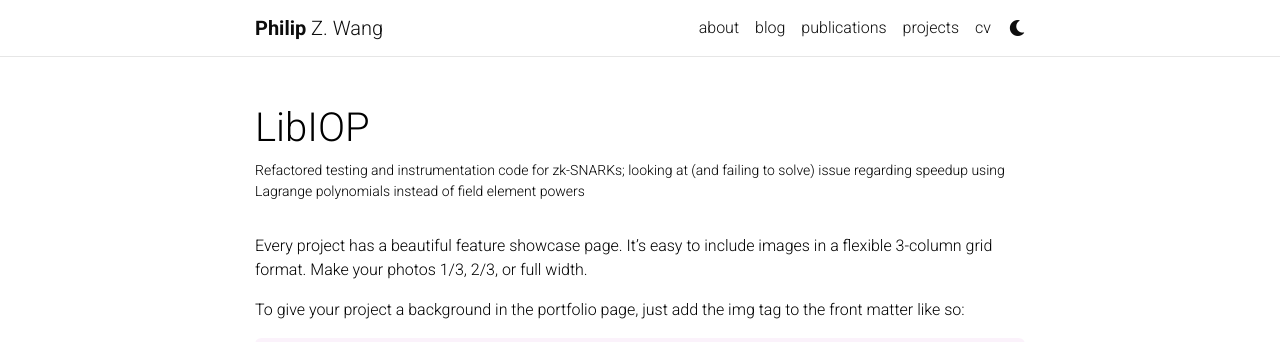
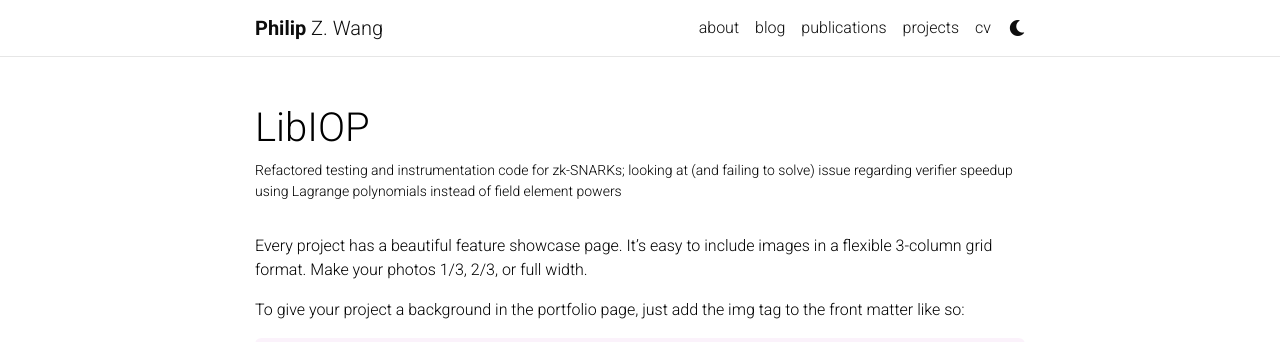
Before and after one commit to pwang00/pwang00.github.io, a Jekyll site: the page built from _projects/8_project.md, in a window 1280 px wide and 900 px high. Shown: the top 342 px of the window. Built offline with Jekyll 4.4.1, drawn with Linux system fonts in a browser that asks for light colours; comment, search, counter and statistics services are not loaded; a style sheet for code colours, icons or effects is not loaded.

```diff
--- a/_config.yml
+++ b/_config.yml
@@ -72,7 +72,7 @@ dblp_url: # your DBLP profile url
 stackoverflow_id: #your stackoverflow id
 
 contact_note: >
-  You can even add a little note about which of these is the best way to reach you.
+  Have any questions?  Feel free to contact me by email or follow + DM me on Twitter :)
 
 # -----------------------------------------------------------------------------
 # Analytics and search engine verification
--- a/_projects/8_project.md
+++ b/_projects/8_project.md
@@ -1,7 +1,7 @@
 ---
 layout: page
 title: LibIOP
-description: Refactored testing and instrumentation code for zk-SNARKs; looking at (and failing to solve) issue regarding speedup using Lagrange polynomials instead of field element powers
+description: Refactored testing and instrumentation code for zk-SNARKs; looking at (and failing to solve) issue regarding verifier speedup using Lagrange polynomials instead of field element powers
 img: /assets/img/libiop.png
 redirect: https://github.com/scipr-lab/libiop
 importance: 4
```
